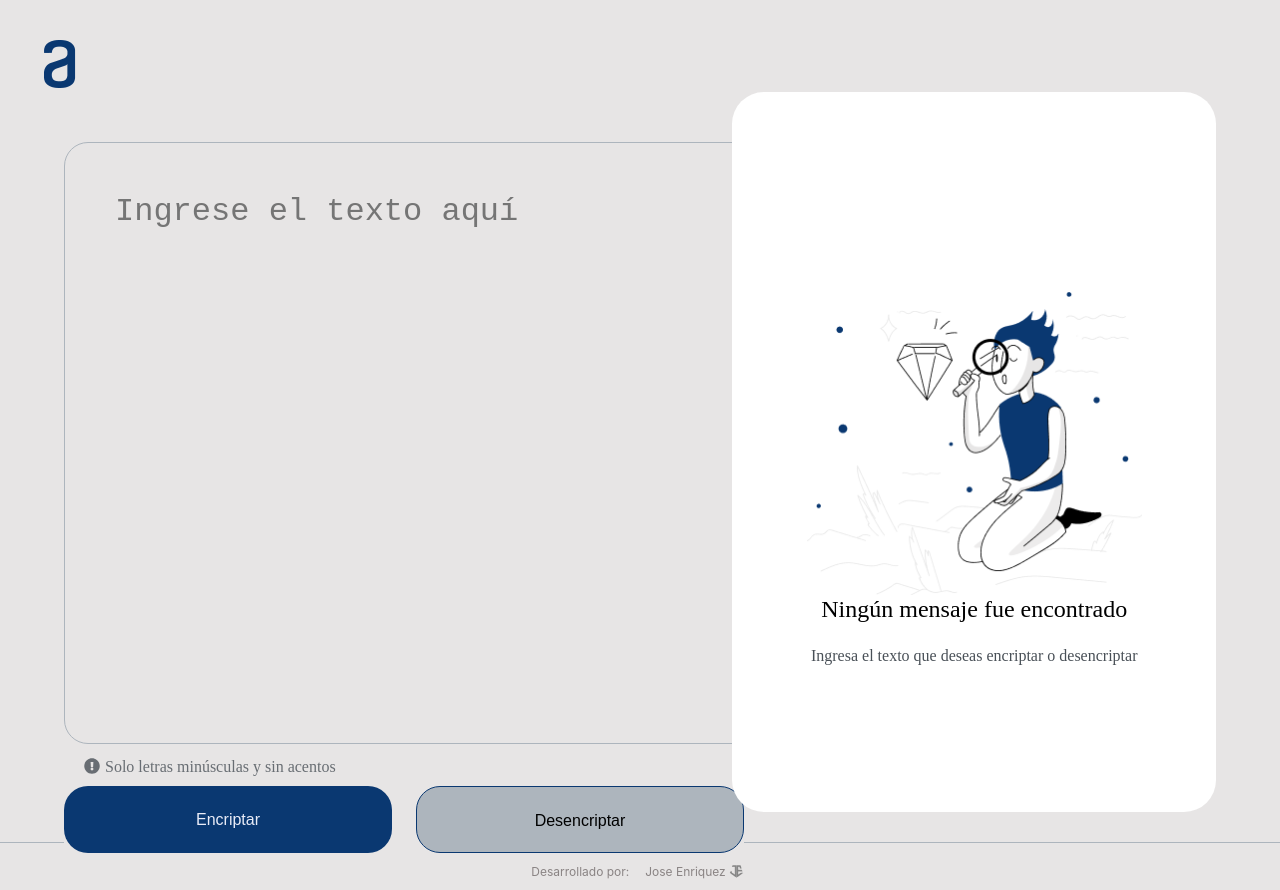
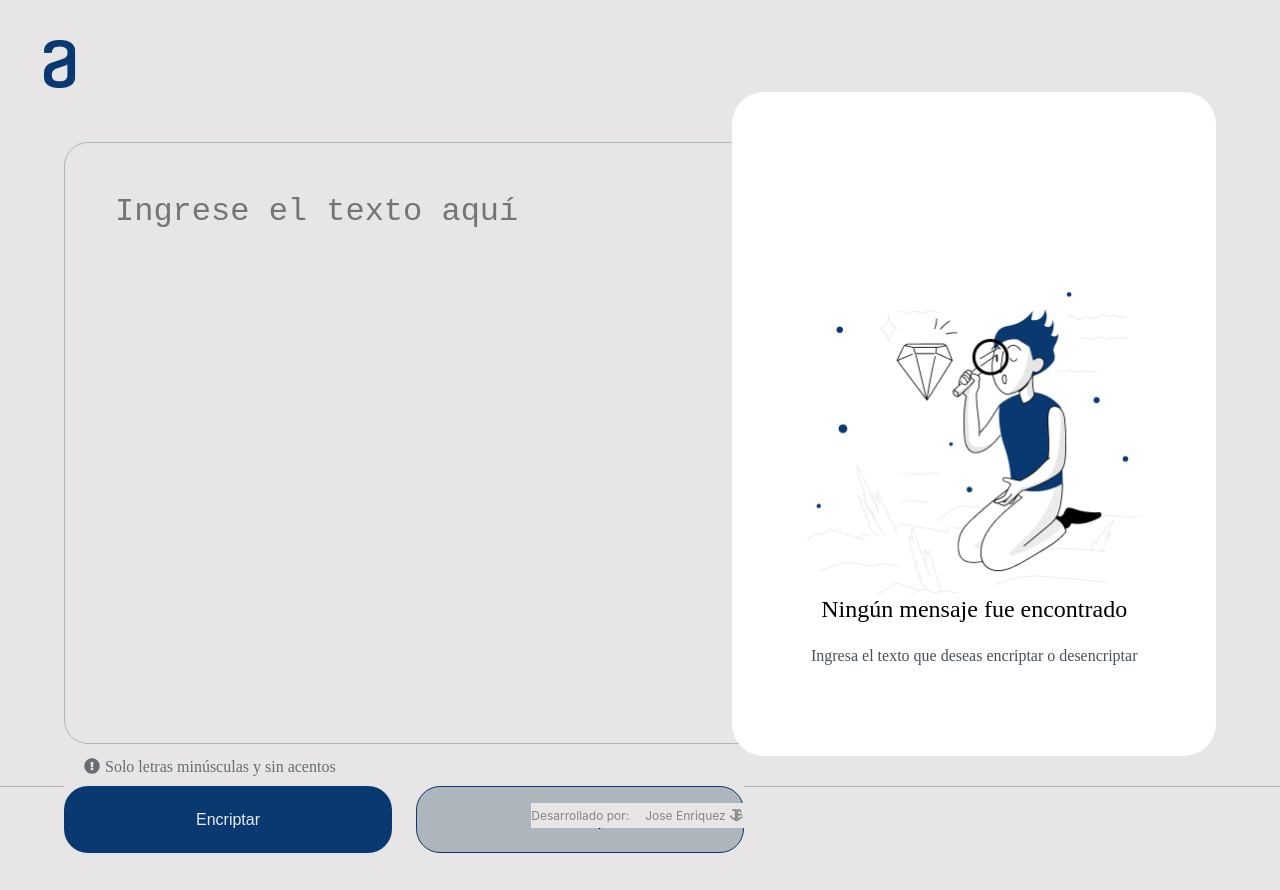
Before and after one commit to JoseEnriquez88/Alura, a React (Vite) app: page / in a window 1280 px wide. After the commit the page ends 853 px from the top, so only its background shows below. Built offline with nearby package versions, Linux system fonts and the light colour scheme.

Commit message:
home updated

```diff
--- a/src/components/Home/Home.jsx
+++ b/src/components/Home/Home.jsx
@@ -6,7 +6,7 @@ import Footer from "../Footer/Footer";
 
 const Home = () => {
   return (
-    <>
+    <div className={styles.wrapper}>
       <a href="https://www.aluracursos.com/" target="_blank">
         <img
           src={logo}
@@ -38,7 +38,7 @@ const Home = () => {
         <Result />
       </div>
       <Footer />
-    </>
+    </div>
   );
 };
 
--- a/src/components/Home/home.module.css
+++ b/src/components/Home/home.module.css
@@ -3,10 +3,13 @@
   height: 48px;
   margin: 40px 20px 0 0;
 }
+.wrapper {
+  height: 100vh;
+}
 
 .container {
   width: 90%;
-  height: 90vh;
+  height: 83vh;
   margin: 0 auto;
   display: flex;
   flex-direction: row;
```
